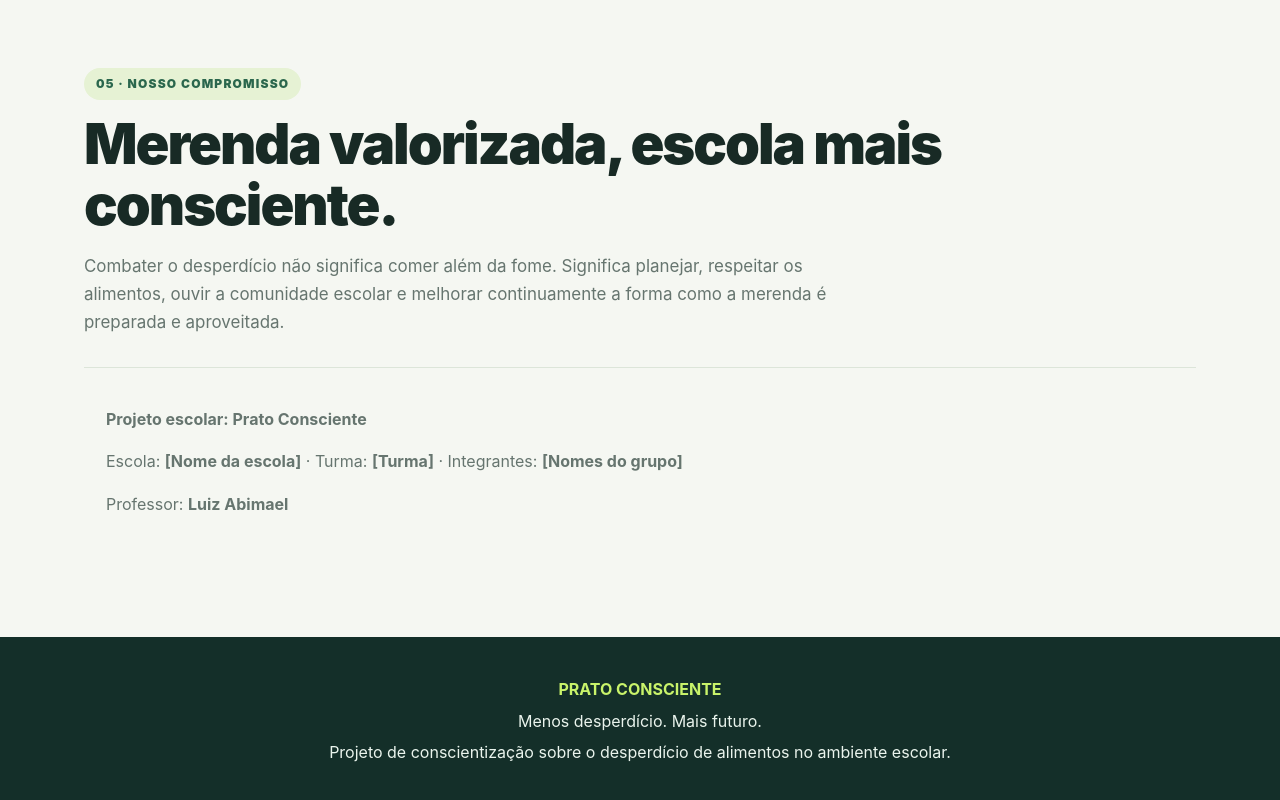
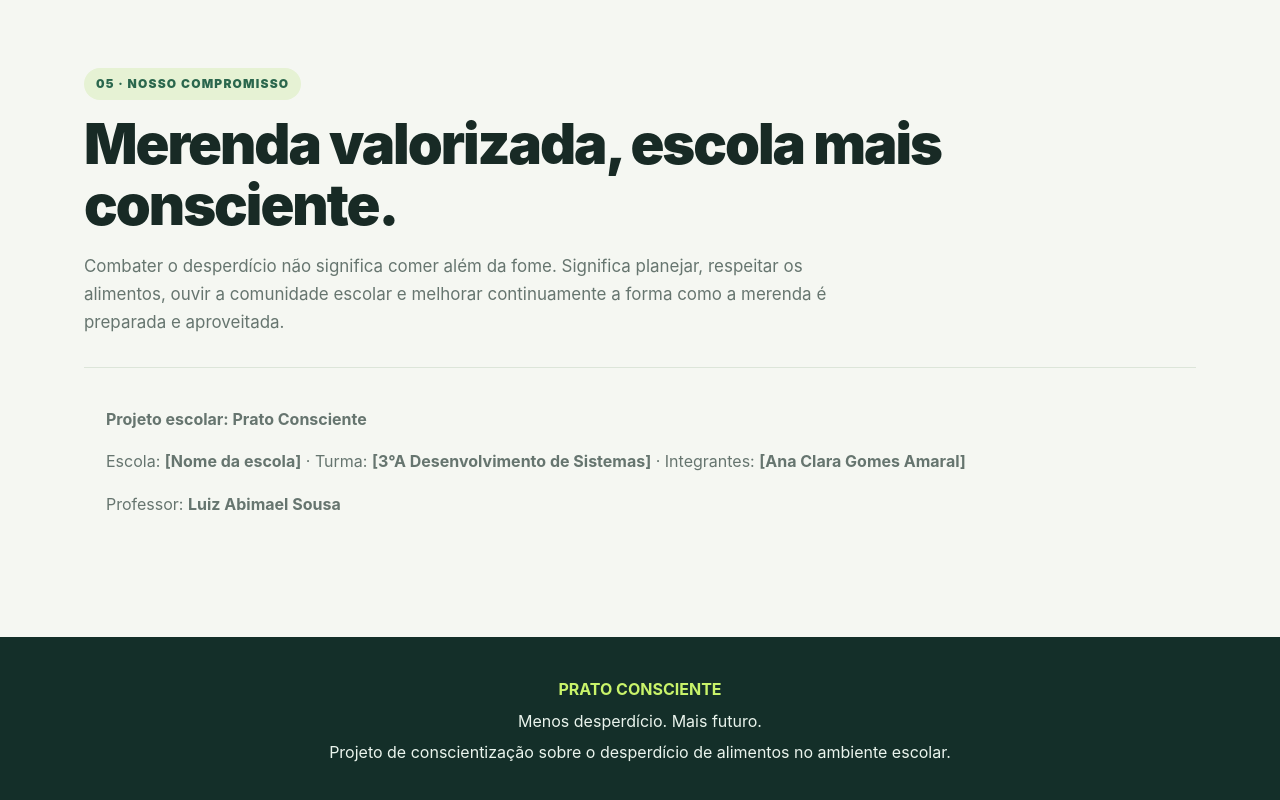
Before and after one commit to gmsclara/prato-consciente, a plain HTML site: page index.html in a window 1280 px wide. Shown: the part 6141-6941 px from the top of the page. Drawn offline with Linux system fonts and the light colour scheme.

Commit message:
index.html

```diff
--- a/index.html
+++ b/index.html
@@ -91,7 +91,7 @@ ul.tips{padding-left:20px;color:var(--muted)}ul.tips li{padding:5px 0}
 <button type="submit">Ver meu resultado</button><div class="result" id="resultado" aria-live="polite"></div></form><p class="fine">O quiz é educativo e não coleta nem armazena respostas pessoais.</p></div>
 </section></div>
 <section id="compromisso"><span class="tag">05 · Nosso compromisso</span><h2>Merenda valorizada, escola mais consciente.</h2><p class="lead">Combater o desperdício não significa comer além da fome. Significa planejar, respeitar os alimentos, ouvir a comunidade escolar e melhorar continuamente a forma como a merenda é preparada e aproveitada.</p>
-<div class="credits"><p><strong>Projeto escolar: Prato Consciente</strong></p><p>Escola: <strong>[Nome da escola]</strong> · Turma: <strong>[Turma]</strong> · Integrantes: <strong>[Nomes do grupo]</strong></p><p>Professor: <strong>Luiz Abimael</strong></p></div>
+<div class="credits"><p><strong>Projeto escolar: Prato Consciente</strong></p><p>Escola: <strong>[Nome da escola]</strong> · Turma: <strong>[3°A Desenvolvimento de Sistemas]</strong> · Integrantes: <strong>[Ana Clara Gomes Amaral]</strong></p><p>Professor: <strong>Luiz Abimael Sousa</strong></p></div>
 </section>
 </main>
 <footer><p><strong>PRATO CONSCIENTE</strong></p><p>Menos desperdício. Mais futuro.</p><p>Projeto de conscientização sobre o desperdício de alimentos no ambiente escolar.</p></footer>
```
